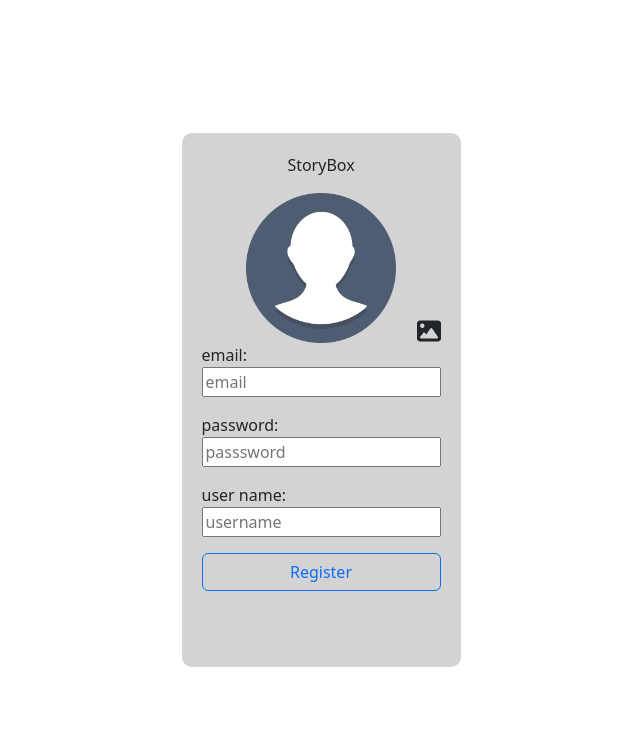
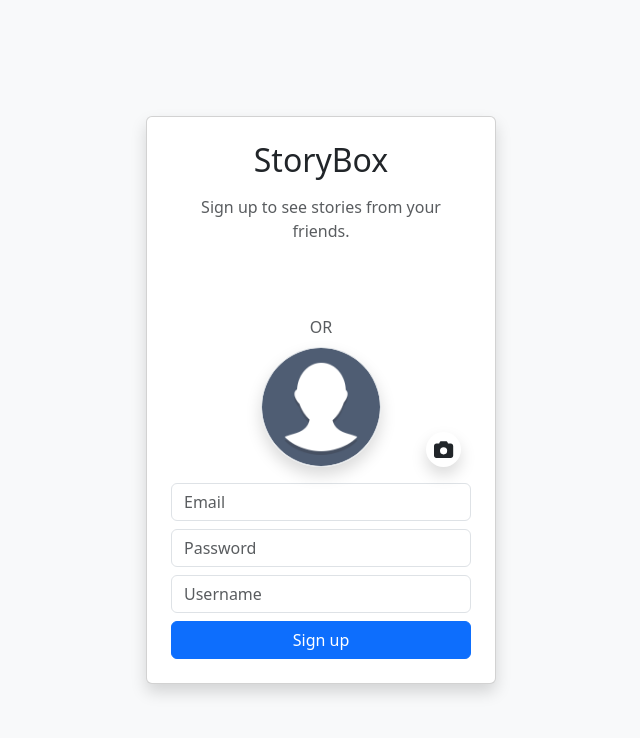
Before and after one commit to YaelHamami/frontend-storybox, a React (Vite) app: page / in a window 1280 px wide. Shown: the top 738 px of the page, without its empty margins (319-959 px from the left). Built offline with nearby package versions, Linux system fonts and the light colour scheme.

Commit message:
pritify registratoin code

```diff
--- a/src/App.tsx
+++ b/src/App.tsx
@@ -1,5 +1,4 @@
 import './App.css'
-import { CredentialResponse, GoogleLogin } from '@react-oauth/google'
 import RegistrationForm from './componnents/RegistrationForm'
 
 function App() {
@@ -7,17 +6,7 @@ function App() {
   return (
     <>
         <RegistrationForm />
-        <GoogleLogin onSuccess={googleResponseMessage} onError={googleErrorMessage}></GoogleLogin>
     </>
   )
 }
-
-const googleResponseMessage = (credentialResponse: CredentialResponse) => {
-  console.log("Google Success")
-  console.log(credentialResponse)
-}
-const googleErrorMessage = () => {
-  console.log("Google Error")
-}
-
 export default App
--- a/src/componnents/RegistrationForm.tsx
+++ b/src/componnents/RegistrationForm.tsx
@@ -1,7 +1,7 @@
 import {FC, useEffect, useState} from 'react'
 import avatar from "../assets/avatar.png"
 import { FontAwesomeIcon } from '@fortawesome/react-fontawesome'
-import { faImage } from '@fortawesome/free-solid-svg-icons'
+import { faCamera } from "@fortawesome/free-solid-svg-icons";
 import { useForm } from 'react-hook-form'
 import { googleSignin, RegisterData } from '../services/auth-service'
 import  AuthClient from '../services/auth-service'
@@ -75,33 +75,87 @@ const RegistrationForm: FC = () => {
     const {ref, ...rest} = register("image")
 
     return (
-        <form style={{
-            width: "100vw",
-            height: "100vh",
-            background: "",
-            display: "flex",
-            justifyContent: "center",
-            alignItems: "center"
-            }}
-            onSubmit={handleSubmit(onSubmit)}>
+        // <form style={{
+        //     width: "100vw",
+        //     height: "100vh",
+        //     background: "",
+        //     display: "flex",
+        //     justifyContent: "center",
+        //     alignItems: "center"
+        //     }}
+        //     onSubmit={handleSubmit(onSubmit)}>
 
-            <div className="d-flex flex-column" style={{backgroundColor: "lightgray", padding: '20px', borderRadius: '10px'}}>
-                <div className='mb-3' style={{alignSelf: "center"}}>StoryBox</div>
-                <div style={{display: 'flex', justifyContent: 'center', position: 'relative'}}>
-                    <img src={file?URL.createObjectURL(file) : avatar} alt='' style={{width: '150px', height: '150px', alignSelf: 'center'}}/>
-                    <FontAwesomeIcon onClick={() => {inputFileRef.current?.click()}} icon={faImage} className="fa-xl" style={{position: 'absolute', bottom: '0', right: '0'}}/>
-                </div>
-                <input {...rest} ref={(e) => { ref(e); inputFileRef.current = e }} type="file" className='mb-3' accept='image/jpeg, image/png' style={{display: 'none'}}/>
-                <label>email:</label>
-                <input {...register("email")} type="text" placeholder='email' className='mb-3'/>
-                <label>password:</label>
-                <input {...register("password")} type="password" placeholder='passsword' className='mb-3'/>
-                <label>user name:</label>
-                <input {...register("username")} type="text" placeholder='username' className='mb-3'/>
-                <button type='submit' className='btn btn-outline-primary mb-3'>Register</button>
-                < GoogleLogin onSuccess={onGoogleLoginSuccess} onError={onGoogleLoginFailure}/>
-            </div>
-        </form>
+        //     <div className="d-flex flex-column" style={{backgroundColor: "lightgray", padding: '20px', borderRadius: '10px'}}>
+        //         <div className='mb-3' style={{alignSelf: "center"}}>StoryBox</div>
+        //         <div style={{display: 'flex', justifyContent: 'center', position: 'relative'}}>
+        //             <img src={file?URL.createObjectURL(file) : avatar} alt='' style={{width: '150px', height: '150px', alignSelf: 'center'}}/>
+        //             <FontAwesomeIcon onClick={() => {inputFileRef.current?.click()}} icon={faCamera} className="fa-xl" style={{position: 'absolute', bottom: '0', right: '0'}}/>
+        //         </div>
+        //         <input {...rest} ref={(e) => { ref(e); inputFileRef.current = e }} type="file" className='mb-3' accept='image/jpeg, image/png' style={{display: 'none'}}/>
+        //         <label>email:</label>
+        //         <input {...register("email")} type="text" placeholder='email' className='mb-3'/>
+        //         <label>password:</label>
+        //         <input {...register("password")} type="password" placeholder='passsword' className='mb-3'/>
+        //         <label>user name:</label>
+        //         <input {...register("username")} type="text" placeholder='username' className='mb-3'/>
+        //         <button type='submit' className='btn btn-outline-primary mb-3'>Register</button>
+        //         < GoogleLogin onSuccess={onGoogleLoginSuccess} onError={onGoogleLoginFailure}/>
+        //     </div>
+        // </form>
+    <form className="d-flex justify-content-center align-items-center min-vh-100 bg-light" onSubmit={handleSubmit(onSubmit)}>
+      <div className="card p-4 shadow" style={{ width: "350px" }}>
+        <h2 className="text-center font-weight-bold mb-3">StoryBox</h2>
+        <p className="text-center text-muted">
+          Sign up to see stories from your friends.
+        </p>
+        <div className="d-flex justify-content-center mb-3">
+          <GoogleLogin onSuccess={onGoogleLoginSuccess} onError={onGoogleLoginFailure} />
+        </div>
+        <div className="text-center text-muted mb-2">OR</div>
+          {/* <div style={{display: 'flex', justifyContent: 'center', position: 'relative'}}>
+            <img src={file?URL.createObjectURL(file) : avatar} alt='' style={{width: '150px', height: '150px', alignSelf: 'center'}}/>
+            <FontAwesomeIcon onClick={() => {inputFileRef.current?.click()}} icon={faImage} className="fa-xl" style={{position: 'absolute', bottom: '0', right: '0'}}/>
+          </div>
+          <input {...rest} ref={(e) => { ref(e); inputFileRef.current = e }} type="file" className='mb-3' accept='image/jpeg, image/png' style={{display: 'none'}}/> */}
+                  <div className="d-flex justify-content-center position-relative mb-3">
+          <img
+            src={file ? URL.createObjectURL(file) : avatar}
+            alt="Profile Avatar"
+            className="rounded-circle border shadow"
+            style={{ width: "120px", height: "120px", objectFit: "cover" }}
+          />
+          <FontAwesomeIcon
+            onClick={() => inputFileRef.current?.click()}
+            icon={faCamera}
+            className="position-absolute bg-white p-2 rounded-circle shadow"
+            style={{ bottom: "0", right: "10px", cursor: "pointer", fontSize: "1.2rem" }}
+          />
+        </div>
+        <input {...rest} ref={(e) => { ref(e); inputFileRef.current = e; }} type="file" className="d-none" accept="image/jpeg, image/png" />
+          <input
+            type="email"
+            placeholder="Email"
+            className="form-control mb-2"
+            {...register("email")}
+            required
+          />
+          <input
+            type="password"
+            placeholder="Password"
+            className="form-control mb-2"
+            {...register("password")}
+            required
+          />
+          <input
+            type="text"
+            placeholder="Username"
+            className="form-control mb-2"
+            {...register("username")}
+            required
+          />
+          <button type="submit" className="btn btn-primary w-100">Sign up</button>
+      </div>
+    </form>
     )
 }
 
```
